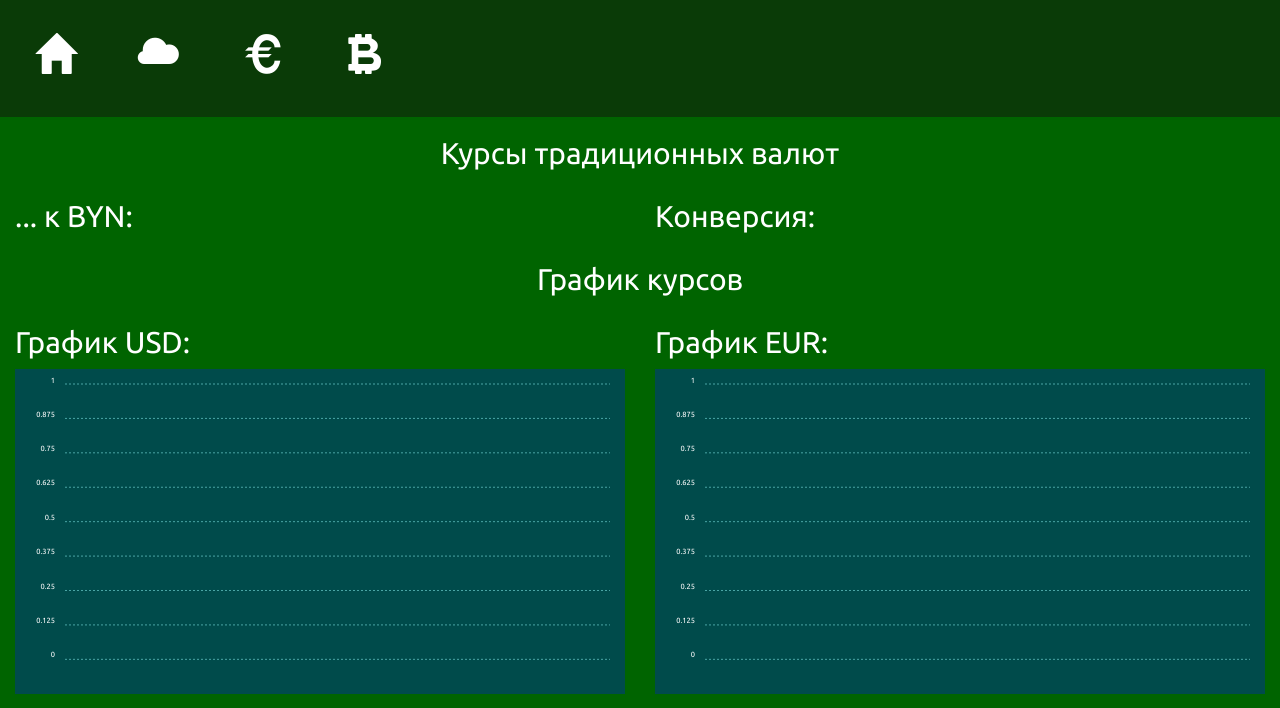
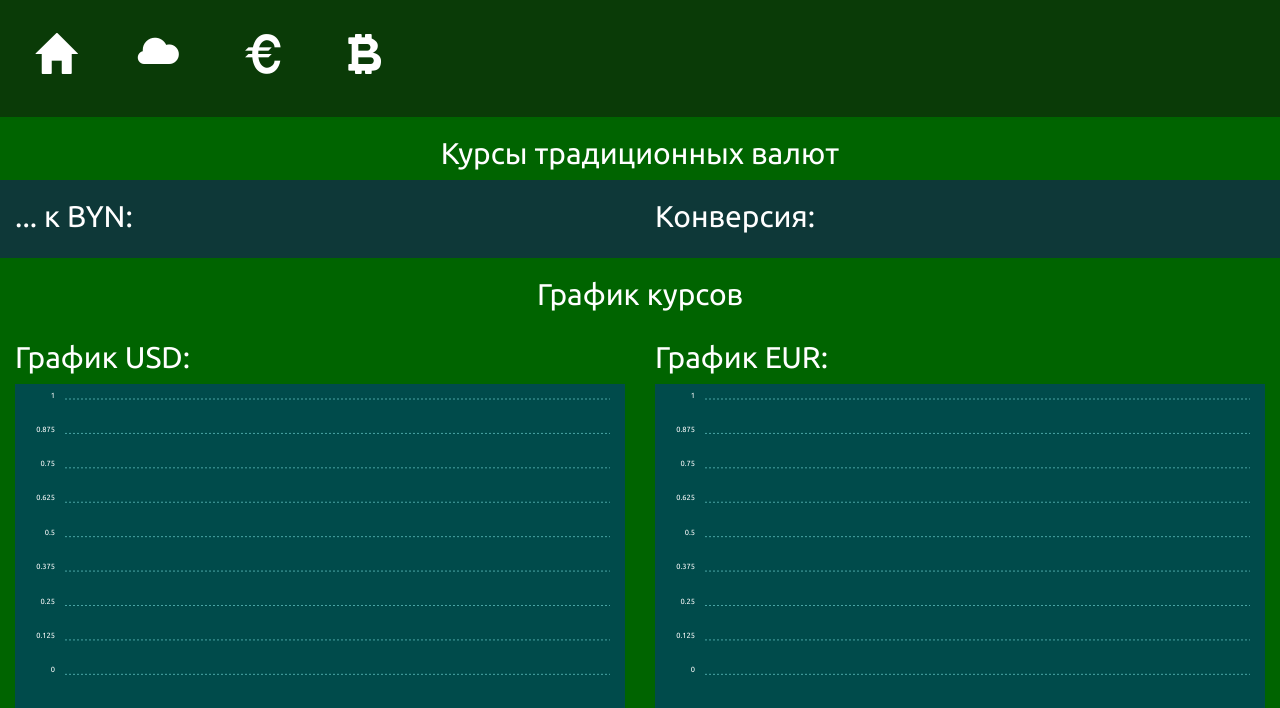
Before and after one commit to mgelios/my-first-blog, a Django app: template dashboard/templates/currency.html in a window 1280 px wide. Shown: the top 708 px of the page. Run offline with Django 3.2, Linux system fonts and the light colour scheme; the template is opened without the code that fills it, so the values that code supplies are empty; some libraries are stand-ins or nearby versions.

Commit message:
updated stylng on currency list

```diff
--- a/dashboard/templates/currency.html
+++ b/dashboard/templates/currency.html
@@ -8,10 +8,11 @@
 </div>
 <div class="col-md-6 col-xs-6 wg-currencies">
     <div class="row">
-        <div class="col-xs-12">
+        <div class="col-xs-12 wg-header">
             <h2>... к BYN:</h2>
         </div>
     </div>
+    <div class="wg-list">
         {% if currencies %}
             {% for currency in currencies %}
                 <div class="row">
@@ -24,13 +25,15 @@
             {% endfor %}
         {% endif %}
     </div>
+</div>
 
 <div class="col-md-6 col-xs-6 wg-currencies">
     <div class="row">
-        <div class="col-xs-12">
+        <div class="col-xs-12 wg-header">
             <h2>Конверсия:</h2>
         </div>
     </div>
+    <div class="wg-list">
         {% if conversions %}
             {% for conversion in conversions %}
                 <div class="row">
@@ -42,6 +45,7 @@
                 </div>
             {% endfor %}
         {% endif %}
+    </div>
 </div>
 
 
```
Lines whose indentation alone changed are shown as unchanged.
